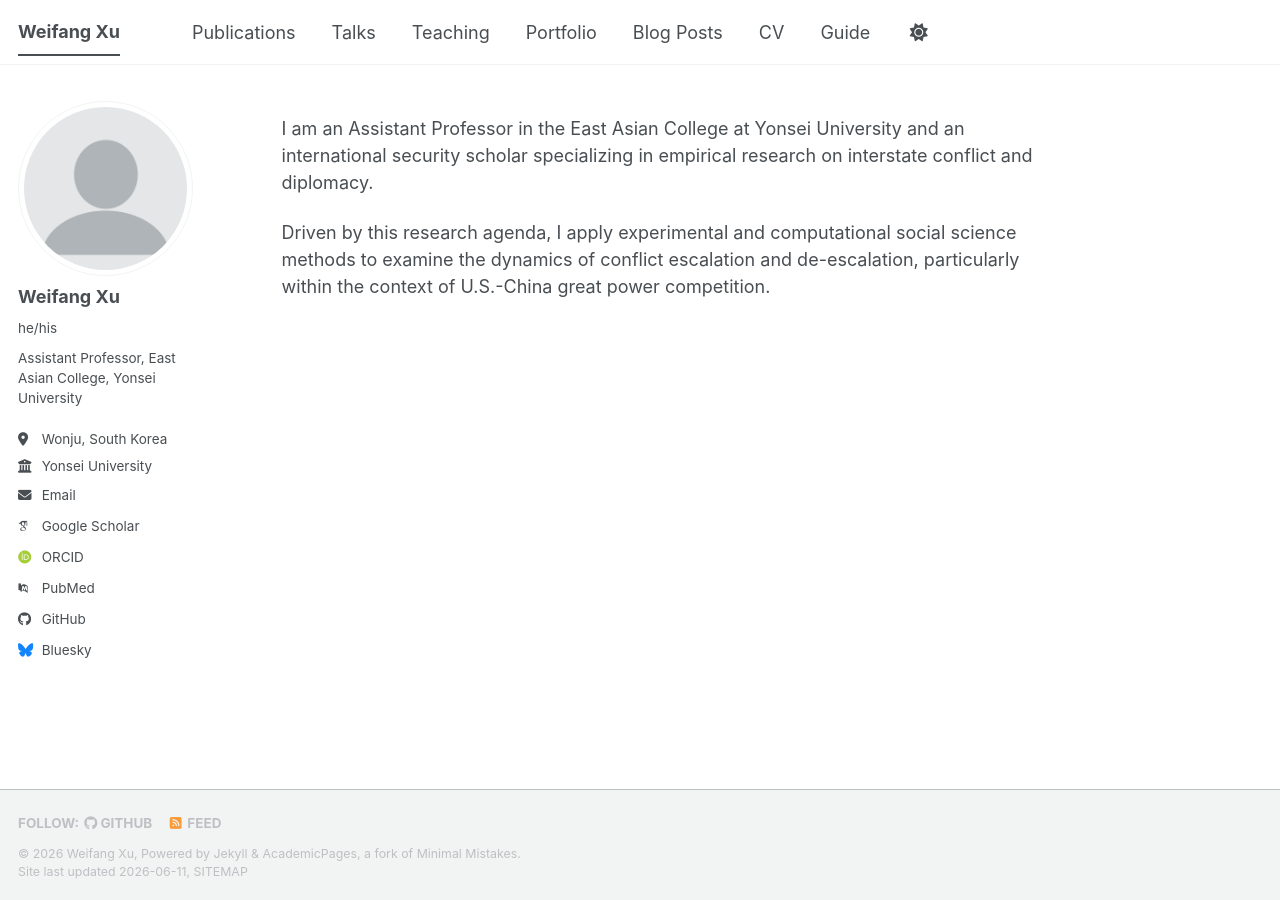
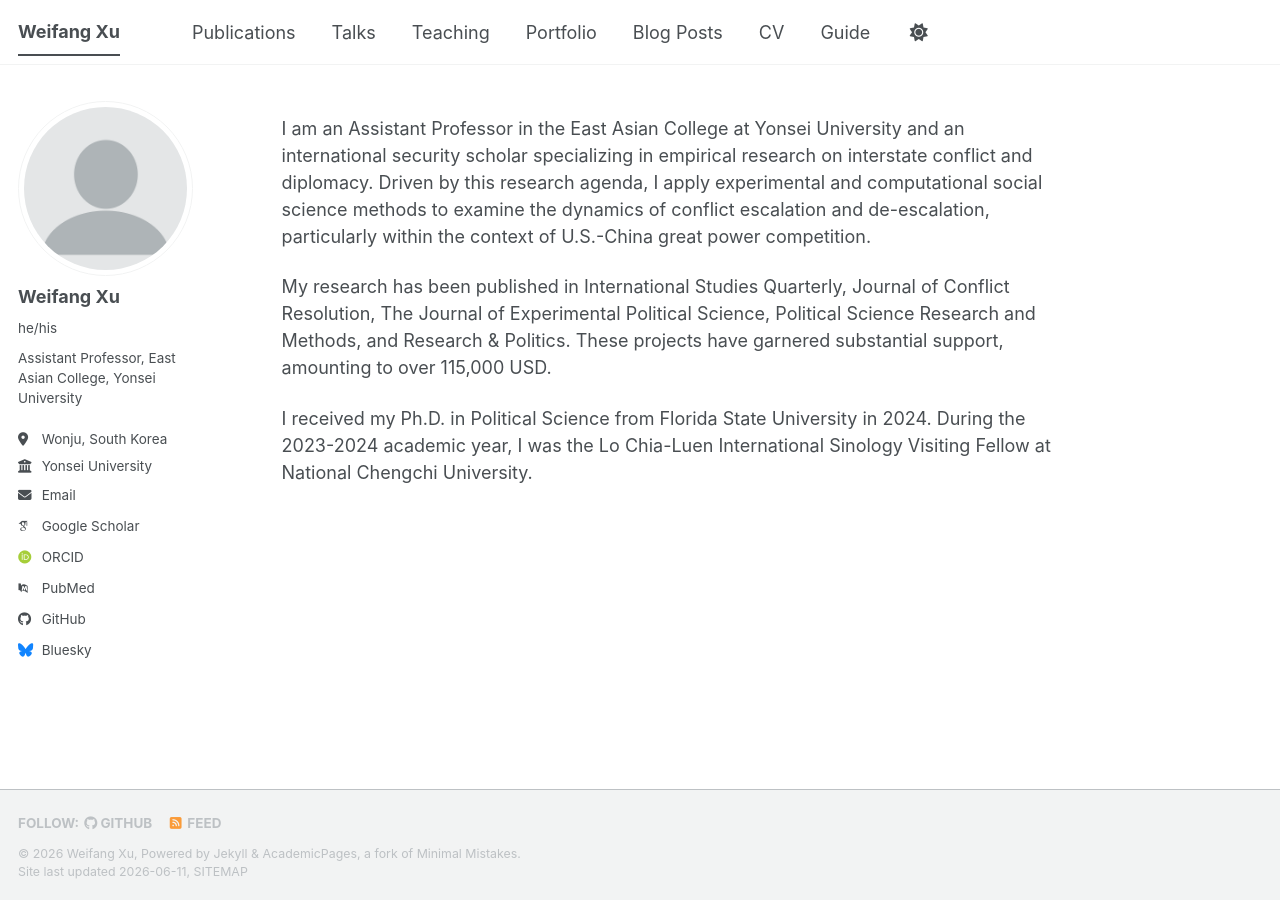
Before and after one commit to victorfsu/victorfsu.github.io, a Jekyll site: the page built from _pages/about.md, in a window 1280 px wide. Built offline with Jekyll 4.4.1, drawn with Linux system fonts in a browser that asks for light colours; some web fonts are replaced; a script bundle is joined from its source files by our own code; library files that are not in the unit come from our copies.

Commit message:
Update about.md

```diff
--- a/_pages/about.md
+++ b/_pages/about.md
@@ -4,6 +4,8 @@ title: ""
 author_profile: true
 ---
 
-I am an Assistant Professor in the East Asian College at Yonsei University and an international security scholar specializing in empirical research on interstate conflict and diplomacy.
+I am an Assistant Professor in the East Asian College at Yonsei University and an international security scholar specializing in empirical research on interstate conflict and diplomacy. Driven by this research agenda, I apply experimental and computational social science methods to examine the dynamics of conflict escalation and de-escalation, particularly within the context of U.S.-China great power competition.
 
-Driven by this research agenda, I apply experimental and computational social science methods to examine the dynamics of conflict escalation and de-escalation, particularly within the context of U.S.-China great power competition.
+My research has been published in International Studies Quarterly, Journal of Conflict Resolution, The Journal of Experimental Political Science, Political Science Research and Methods, and Research & Politics. These projects have garnered substantial support, amounting to over 115,000 USD.
+
+I received my Ph.D. in Political Science from Florida State University in 2024. During the 2023-2024 academic year, I was the Lo Chia-Luen International Sinology Visiting Fellow at National Chengchi University.
```
